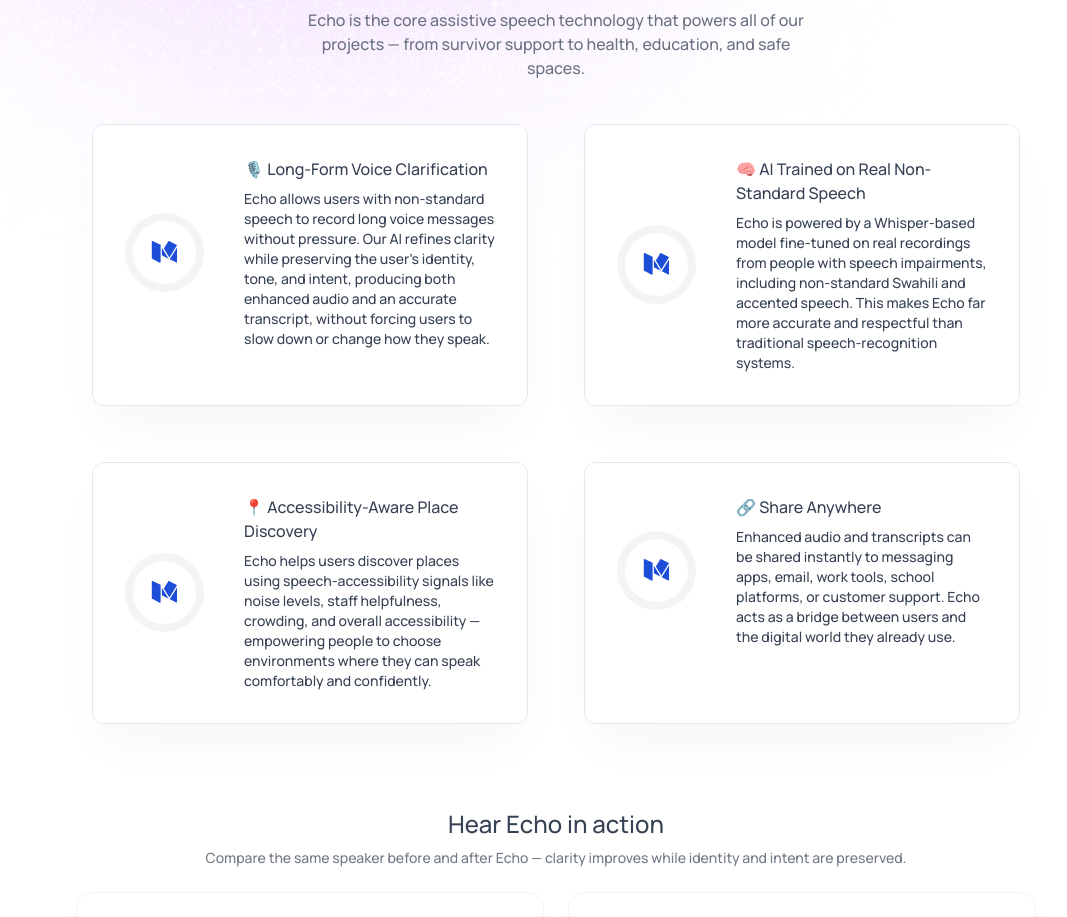
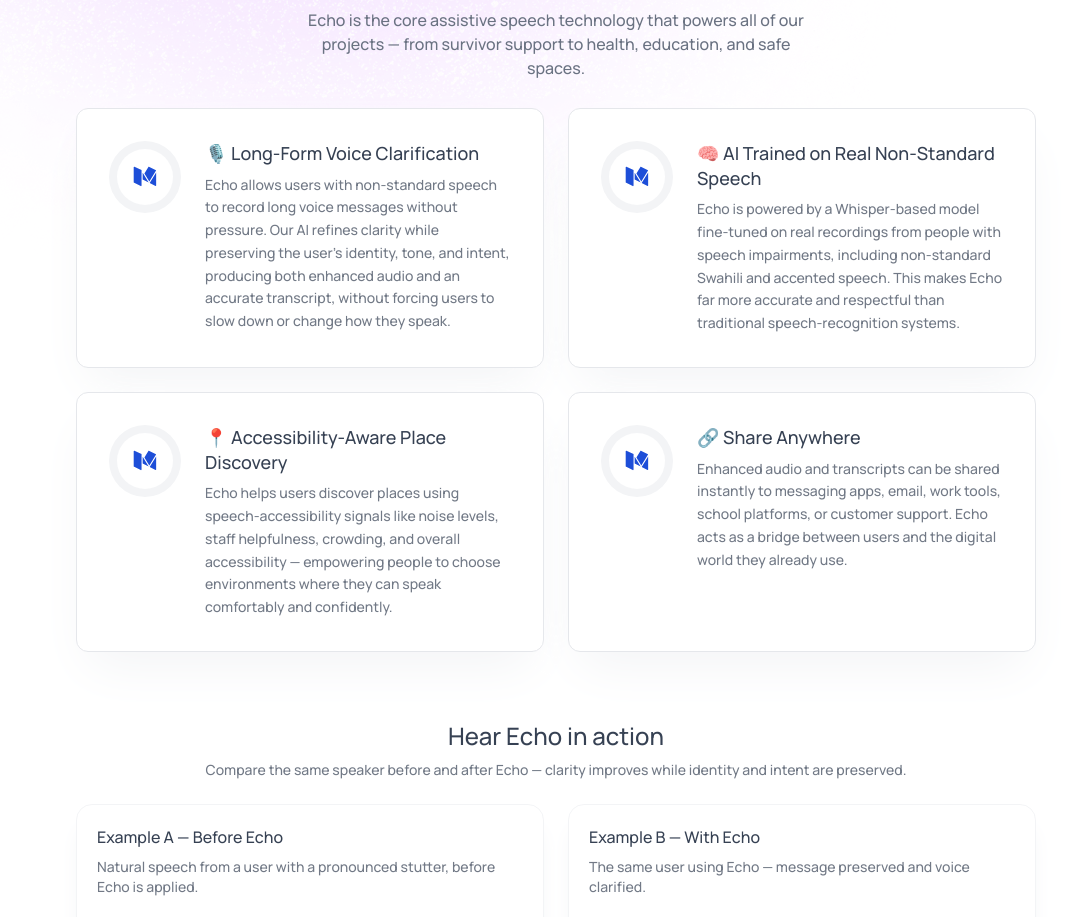
Before and after one commit to martin254/EchoSite, a React (Vite) app: page / in a window 1280 px wide. Shown: the part 1332-2249 px from the top of the page, without its empty margins (84-1151 px from the left). Built offline with nearby package versions, Linux system fonts and the light colour scheme; grey boxes are pictures that could not be loaded.

Commit message:
Update FeatureCard.jsx

```diff
--- a/src/components/FeatureCard.jsx
+++ b/src/components/FeatureCard.jsx
@@ -1,35 +1,65 @@
 import React, { useRef, useState } from 'react'
 
-const FeatureCard = ({feature, index}) => {
-
-    const [position, setPosition] = useState({x:0, y:0})
-    const [visible, setVisible] = useState(false);
+const FeatureCard = ({ feature }) => {
+  const [position, setPosition] = useState({ x: 0, y: 0 })
+  const [visible, setVisible] = useState(false)
 
   const divRef = useRef(null)
 
-    const handleMouseMove = (e)=>{
-        const bounds = divRef.current.getBoundingClientRect();
-        setPosition({x: e.clientX - bounds.left, y: e.clientY - bounds.top})
+  const handleMouseMove = (e) => {
+    const bounds = divRef.current.getBoundingClientRect()
+    setPosition({ x: e.clientX - bounds.left, y: e.clientY - bounds.top })
   }
 
   return (
-    <div className='relative overflow-hidden max-w-lg m-2 sm:m-4 rounded-xl border border-gray-200 dark:border-r-amber-700 shadow-2xl shadow-gray-100 dark:shadow-white/10' onMouseEnter={()=>setVisible(true)} onMouseLeave={()=>setVisible(false)} ref={divRef} onMouseMove={handleMouseMove}>
+    <div
+      ref={divRef}
+      onMouseEnter={() => setVisible(true)}
+      onMouseLeave={() => setVisible(false)}
+      onMouseMove={handleMouseMove}
+      className="
+        relative overflow-hidden
+        w-full h-full
+        rounded-xl
+        border border-gray-200 dark:border-amber-700/60
+        shadow-2xl shadow-gray-100 dark:shadow-white/10
+        bg-white dark:bg-gray-900
+        transition-transform duration-300
+        hover:-translate-y-1
+      "
+    >
+      {/* glow */}
+      <div
+        className={`
+          pointer-events-none blur-2xl rounded-full
+          bg-gradient-to-r from-blue-500 via-indigo-500 to-purple-500
+          w-[320px] h-[320px]
+          absolute z-0 transition-opacity duration-500
+          mix-blend-lighten
+          ${visible ? 'opacity-70' : 'opacity-0'}
+        `}
+        style={{ top: position.y - 160, left: position.x - 160 }}
+      />
 
-        <div className={`pointer-events-none blur-2xl rounded-full bg-gradient-to-r from-blue-500 via-indigo-500 to-purple-500 w-[300px] h-[300px] absolute z-0 transition-opacity duration-500 mix-blend-lighten ${visible ? 'opacity-70' : 'opacity-0'}`} style={{top:position.y - 150, left: position.x - 150}}/>
-            <div className='flex items-center gap-10 p-8 hover:p-7.5 hover:m-0.5 transition-all rounded-[10px] bg-white dark:bg-gray-900 z-10 relative'>
-                <div className='bg-gray-100 dark:bg-gray-700 rounded-full'>
-                    <img src={feature.icon} alt='' className='max-w-24 bg-white dark:bg-gray-900 rounded-full m-2'/>
+      {/* content */}
+      <div className="relative z-10 flex items-start gap-6 p-8">
+        <div className="shrink-0 rounded-full bg-gray-100 dark:bg-gray-700 p-2">
+          <img
+            src={feature.icon}
+            alt=""
+            className="w-14 h-14 rounded-full bg-white dark:bg-gray-900"
+          />
         </div>
-                <div className='flex-1'>
-                    <h3 className='font-bold'>
+
+        <div className="flex-1">
+          <h3 className="font-semibold text-base sm:text-lg leading-snug">
             {feature.title}
           </h3>
-                    <p className='text-sm mt-2'>
+          <p className="text-sm mt-2 opacity-70 leading-relaxed">
             {feature.description}
           </p>
         </div>
       </div>
-
     </div>
   )
 }
```
Lines whose indentation alone changed are shown as unchanged.
